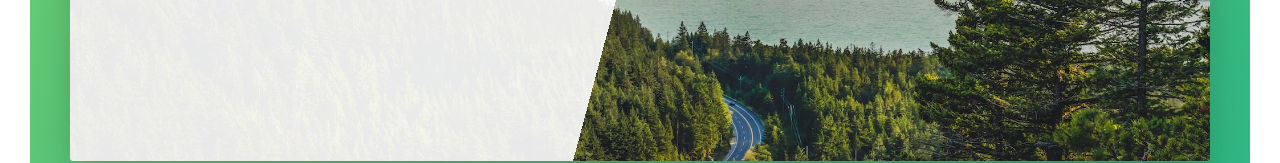
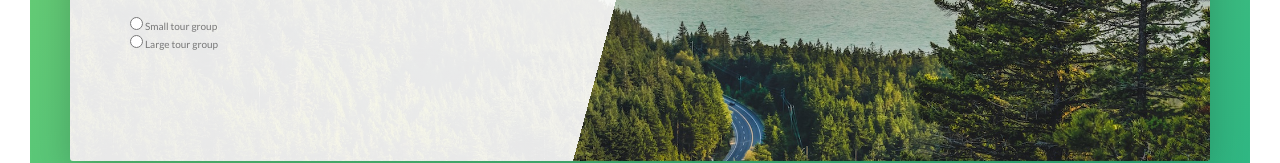
Before and after one commit to sandeep194920/Natours, a website: page index.html in a window 1280 px wide. Shown: the part 5167-5330 px from the top of the page. Drawn offline with Linux system fonts and the light colour scheme.

Commit message:
main booking - form - radio btns - html added

```diff
--- a/index.html
+++ b/index.html
@@ -389,6 +389,33 @@
                   <!-- click the label and see so that the input will be focused (when both are connected using id and for ofcourse) -->
                   <label for="email" class="form__label">Email Address</label>
                 </div>
+                <!-- radio btns -->
+                <!-- name must be specified so that html knows they both belong to the same group and hence when one is selected the other one gets deselected -->
+                <div class="form__group">
+                  <div class="form__radio-group">
+                    <input
+                      type="radio"
+                      class="form-radio-input"
+                      id="small"
+                      name="size"
+                    />
+                    <label for="small" class="form__radio-label"
+                      >Small tour group</label
+                    >
+                  </div>
+
+                  <div class="form__radio-group">
+                    <input
+                      type="radio"
+                      class="form-radio-input"
+                      id="large"
+                      name="size"
+                    />
+                    <label for="large" class="form__radio-label"
+                      >Large tour group</label
+                    >
+                  </div>
+                </div>
               </form>
             </div>
           </div>
```
